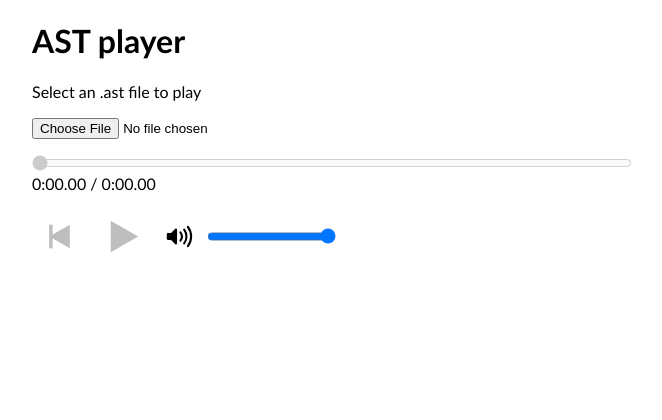
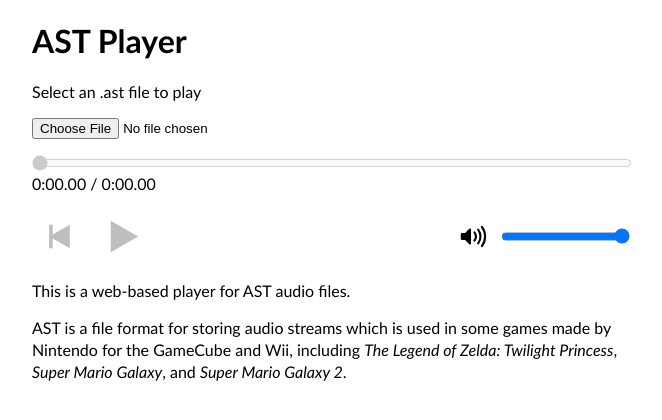
Before and after one commit to SpinningCube/Web-AST-Player, a plain HTML site: page index.html in a window 1280 px wide. Shown: the whole page, without its empty margins (308-970 px from the left). Drawn offline with Linux system fonts and the light colour scheme.

Commit message:
Style changes, add description and README

```diff
--- a/index.html
+++ b/index.html
@@ -3,12 +3,13 @@
 <head>
     <meta charset="utf-8">
     <meta name="viewport" content="width=device-width, initial-scale=1">
-    <title>AST player</title>
+    <meta name="description" content="Web-based player for AST audio files">
+    <title>AST Player</title>
     <link rel="stylesheet" href="style.css"/>
 </head>
 <body>
     <div style="margin: auto; width: 60%; max-width: 600px">
-        <h1>AST player</h1>
+        <h1>AST Player</h1>
 
         <div class="ast-control-container">
             Select an .ast file to play
@@ -22,21 +23,23 @@
 
         <div class="ast-control-container">
             <input type="range" id="progressbar" min="0" max="1" value="0" disabled autocomplete="off" class="progress-bar"/>
-            <div id="progress">0:00.00 / 0:00.00</div>
+            <div id="progress" style="white-space: nowrap;">0:00.00 / 0:00.00</div>
         </div>
 
-        <div class="ast-control-container" style="display: flex; flex-direction: row; gap: 10px">
-            <button id="restart" disabled autocomplete="off" class="square-button" style="width: 55px; height: 55px">
+        <div class="ast-control-container playback-control-container" style="flex-wrap: wrap; justify-content: space-between;">
+            <div class="playback-control-container">
+                <button id="restart" disabled autocomplete="off" class="square-button" style="width: 55px; height: 55px; flex-shrink: 0;">
                     <svg viewbox="-200 -200 400 400">
                         <polygon points="-75,0 75,86 75,-86"/>
                         <rect x="-75" y="-86" width="25" height="172"/>
                     </svg>
                 </button>
-            <button id="pause-resume" disabled autocomplete="off" class="square-button" style="width: 55px; height: 55px">
+                <button id="pause-resume" disabled autocomplete="off" class="square-button" style="width: 55px; height: 55px; flex-shrink: 0;">
                     <svg viewbox="-150 -150 300 300">
                         <polygon points="75,0 -75,86 -75,-86"/>
                     </svg>
                 </button>
+            </div>
             <div class="volume-control-container">
                 <button id="mute" class="square-button" style="width: 35px; height: 35px; margin: auto">
                     <svg viewBox="-15 -15 30 30">
@@ -56,6 +59,16 @@
 
         <div id="track-list-container" class="ast-control-container"></div>
 
+        <p>
+            This is a web-based player for AST audio files.
+        </p>
+        <p>
+            AST is a file format for storing audio streams which is
+            used in some games made by Nintendo for the GameCube and Wii,
+            including <cite>The Legend of Zelda: Twilight Princess</cite>,
+            <cite>Super Mario Galaxy</cite>, and <cite>Super Mario Galaxy 2</cite>.
+        </p>
+
         <script src="ast-player.js" type="module"></script>
     </div>
 </body>
--- a/style.css
+++ b/style.css
@@ -1,5 +1,9 @@
 body {
     font-family: 'Trebuchet MS', Arial, sans-serif;
+}
+
+p {
+    line-height: 1.35;
 }
 
 .ast-control-container {
@@ -34,6 +38,12 @@ body {
     background-color: #00000040;
 }
 
+.playback-control-container {
+    display: flex;
+    flex-direction: row;
+    gap: 10px;
+}
+
 .volume-control-container {
     display: flex;
     flex-direction: row;
@@ -53,4 +63,5 @@ body {
     align-items: center;
     gap: 2em;
     margin-bottom: 5px;
+    white-space: nowrap;
 }
```
Also changed, not shown: 1 other file. Lines whose indentation alone changed are shown as unchanged.
